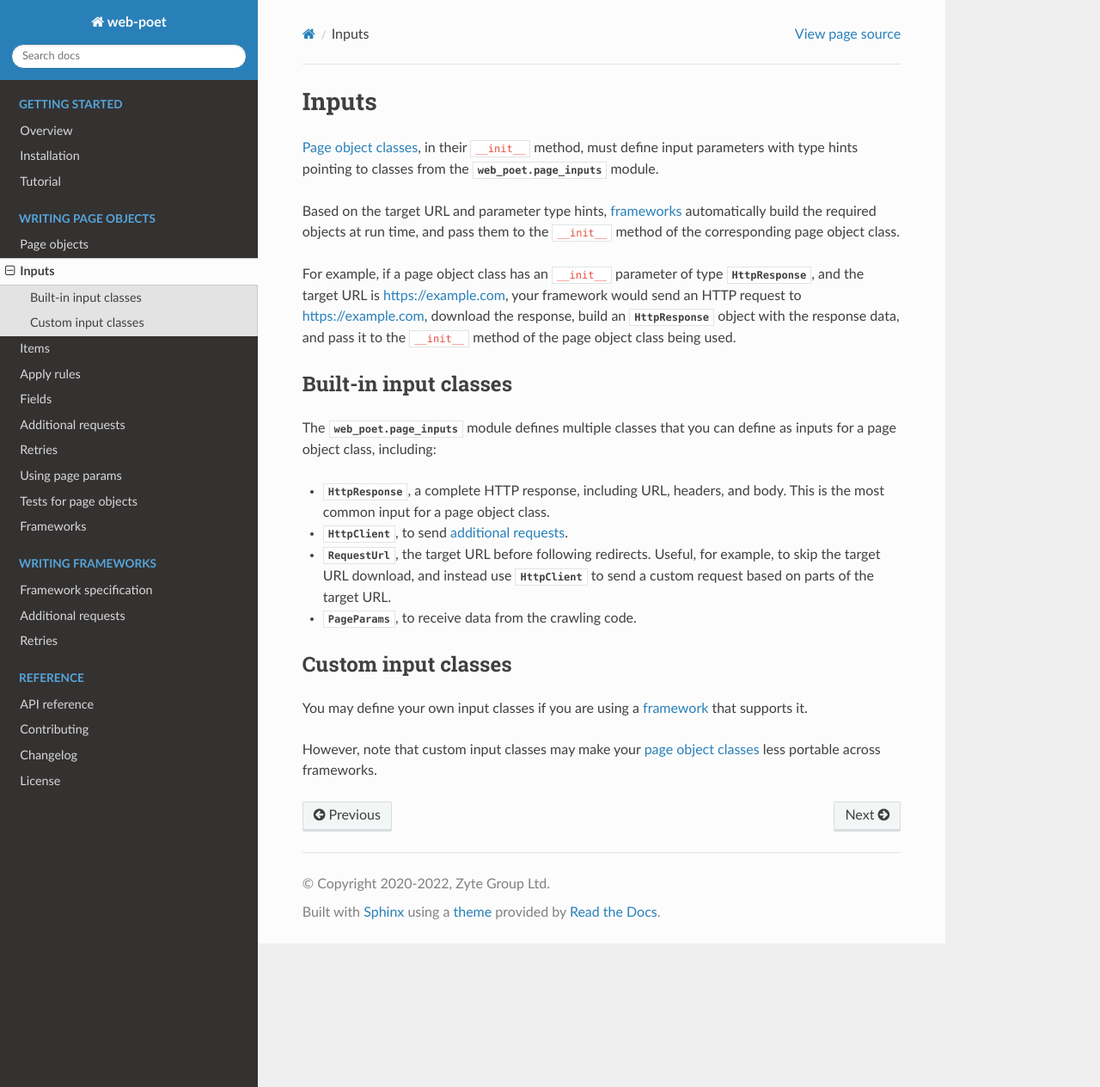
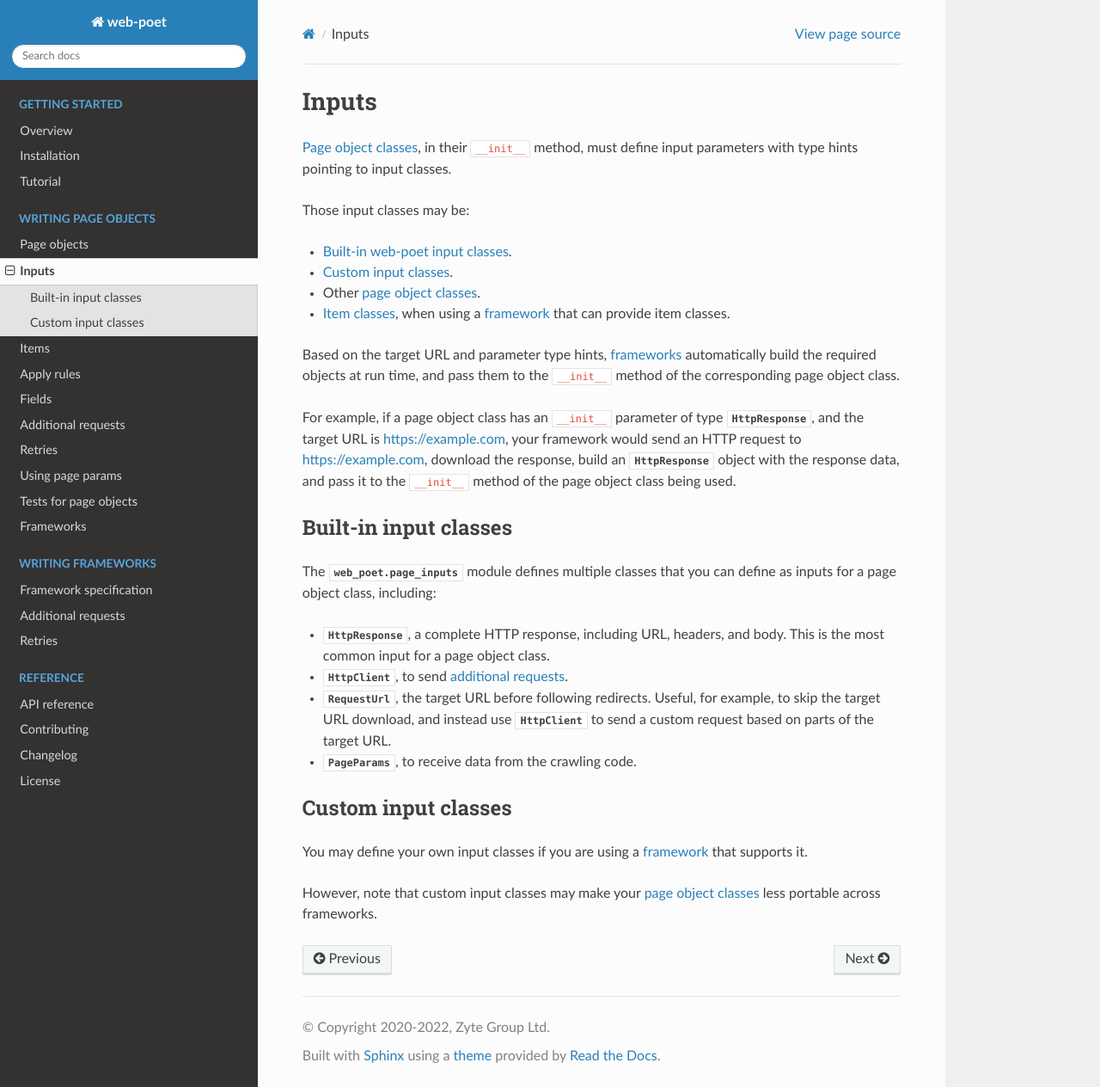
Before and after one commit to scrapinghub/web-poet, a Sphinx documentation site: the page built from docs/page-objects/inputs.rst, in a window 1280 px wide and 1264 px high. Shown: the whole window at 86% size. Built offline with Sphinx 7.4.7 and the Read the Docs theme 2.0.0, drawn with Linux system fonts in a browser that asks for light colours.

Commit message:
Cover page object classes and item classes as input classes

```diff
--- a/docs/page-objects/inputs.rst
+++ b/docs/page-objects/inputs.rst
@@ -5,8 +5,18 @@ Inputs
 ======
 
 :ref:`Page object classes <page-object-classes>`, in their ``__init__`` method,
-must define input parameters with type hints pointing to classes from the
-:mod:`web_poet.page_inputs` module.
+must define input parameters with type hints pointing to input classes.
+
+Those input classes may be:
+
+-   :ref:`Built-in web-poet input classes <built-in-inputs>`.
+
+-   :ref:`Custom input classes <custom-inputs>`.
+
+-   Other :ref:`page object classes <page-object-classes>`.
+
+-   :ref:`Item classes <items>`, when using a :ref:`framework <frameworks>`
+    that can provide item classes.
 
 Based on the target URL and parameter type hints, :ref:`frameworks
 <frameworks>` automatically build the required objects at run time, and pass
@@ -18,6 +28,8 @@ https://example.com, your framework would send an HTTP request to
 https://example.com, download the response, build an
 :class:`~web_poet.page_inputs.HttpResponse` object with the response data, and
 pass it to the ``__init__`` method of the page object class being used.
+
+.. _built-in-inputs:
 
 Built-in input classes
 ======================
@@ -41,6 +53,8 @@ define as inputs for a page object class, including:
     crawling code.
 
 
+.. _custom-inputs:
+
 Custom input classes
 ====================
 
```
